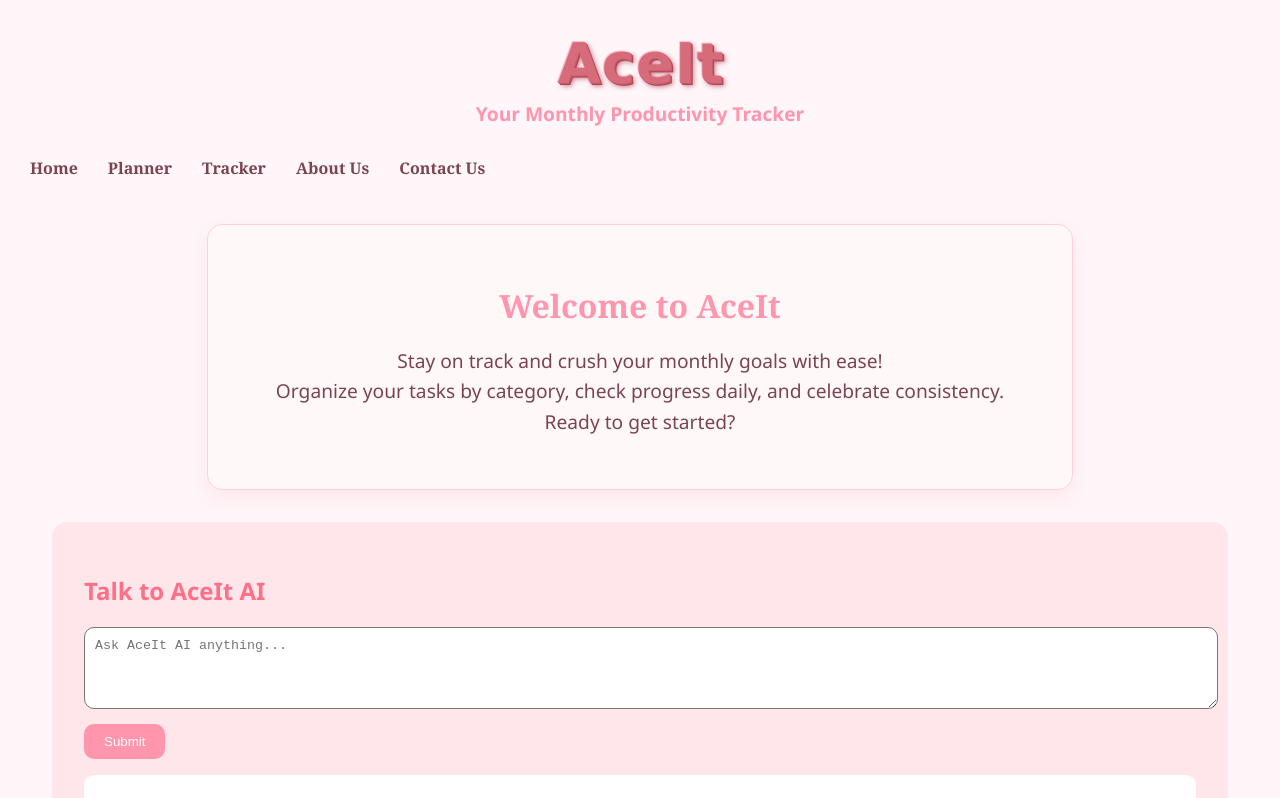
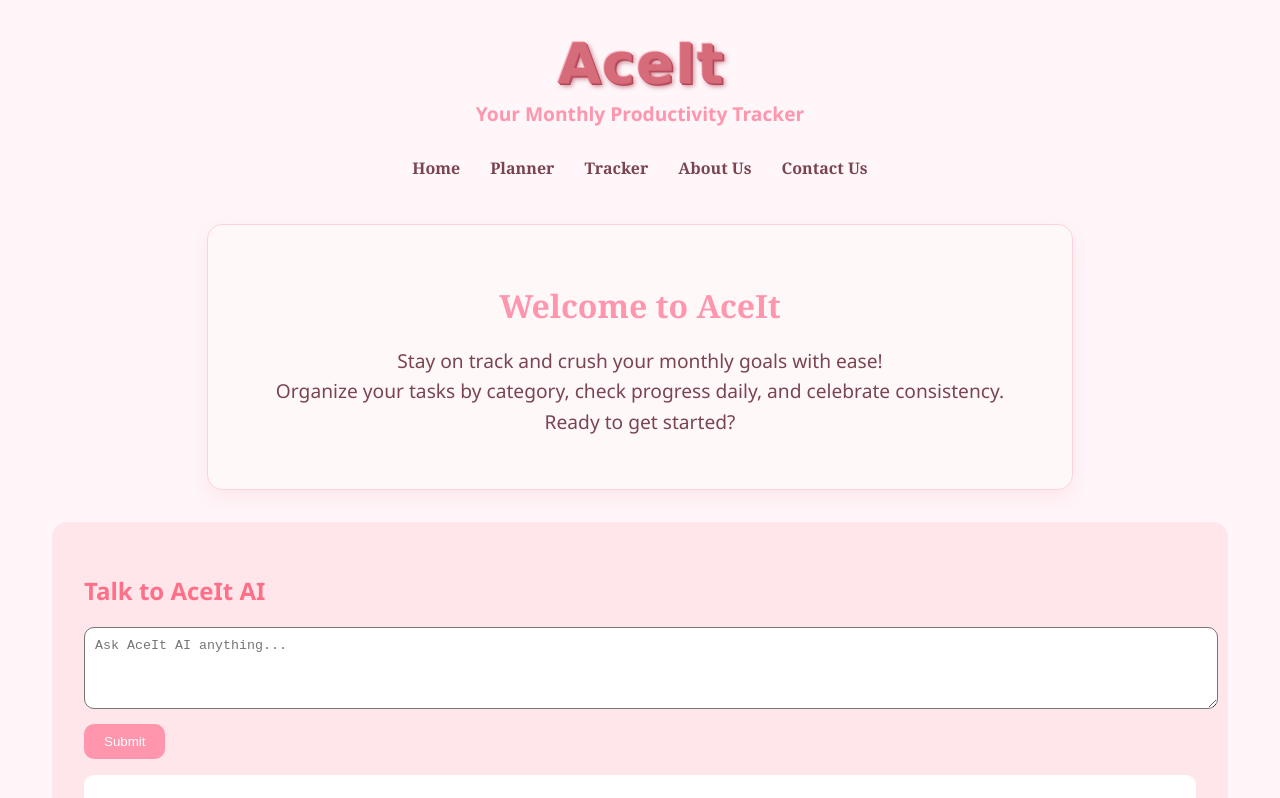
Before and after one commit to Yuvasri-10/repo, a Next.js app: page / in a window 1280 px wide. Shown: the top 798 px of the page. Built offline with nearby package versions, Linux system fonts and the light colour scheme.

Commit message:
Update index.js

```diff
--- a/src/pages/index.js
+++ b/src/pages/index.js
@@ -23,13 +23,14 @@ const Home = () => {
       <header>
         <h1>AceIt</h1>
         <p>Your Monthly Productivity Tracker</p>
-        <nav style={{ display: 'flex', gap: '10px', textAlign: 'center' }}>
-          <Link href="/">Home</Link>
-          <Link href="/services">Planner</Link>
-          <Link href="/tracker">Tracker</Link>
-          <Link href="/about">About Us</Link>
-          <Link href="/contact">Contact Us</Link>
+        <nav style={{ display: 'flex', gap: '10px', justifyContent: 'center', textAlign: 'center' }}>
+           <Link href="/">Home</Link>
+           <Link href="/services">Planner</Link>
+           <Link href="/tracker">Tracker</Link>
+           <Link href="/about">About Us</Link>
+           <Link href="/contact">Contact Us</Link>
         </nav>
+
       </header>
 
       <section className="welcome-section" style={{ padding: '2rem' }}>
```
